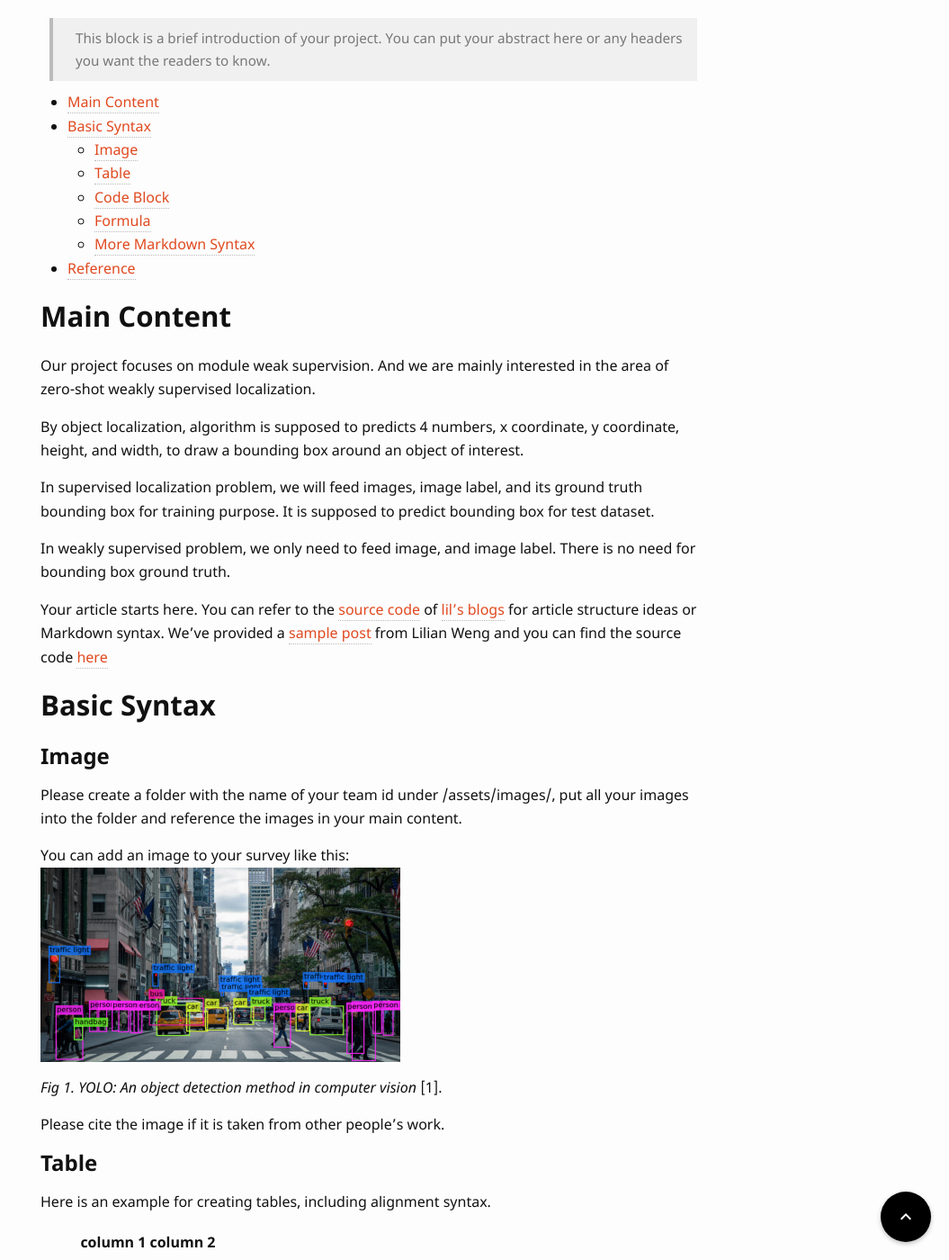
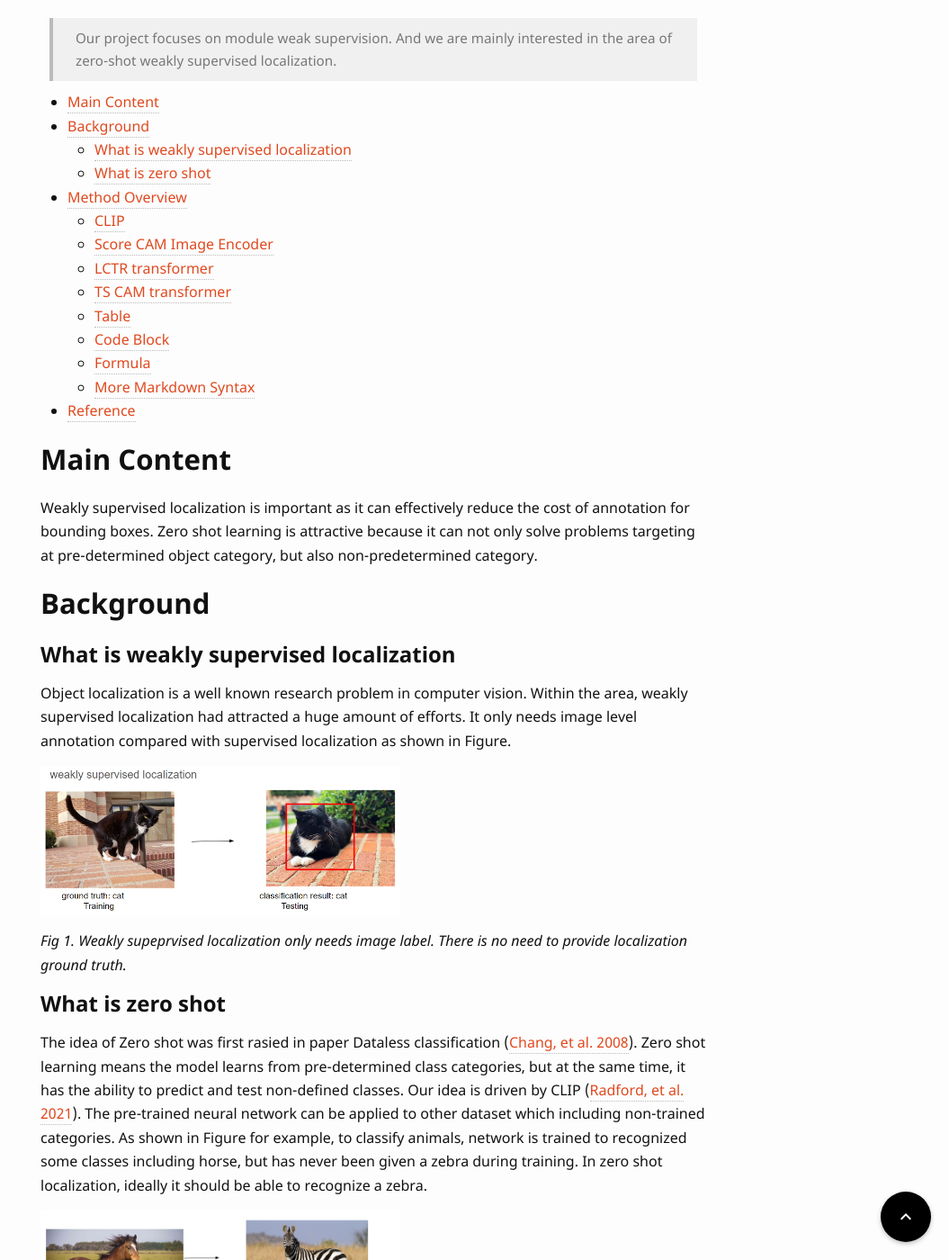
Before and after one commit to UCLAdeepvision/CS269-projects-2022spring, a Jekyll site: the page built from _posts/2022-04-10-team03-instruction-to-post.md, in a window 1280 px wide and 1400 px high, scrolled down 282 px. Shown: the whole window at 90% size, without its empty margins (225-1280 px from the left). Built offline with Jekyll 4.4.1, drawn with Linux system fonts in a browser that asks for light colours; some web fonts are replaced; formulas are drawn with MathJax 3; comment, search, counter and statistics services are not loaded; some of the changed text lies outside the part shown.

Commit message:
background + intro

```diff
--- a/_posts/2022-04-10-team03-instruction-to-post.md
+++ b/_posts/2022-04-10-team03-instruction-to-post.md
@@ -1,13 +1,13 @@
 ---
 layout: post
 comments: true
-title: Zero-shot weakly Supervised Localization
+title: Zero-shot weakly Supervised Localization using CLIP
 author: Jingdong Gao, Jiarui Wang
 date: 2022-04-19
 ---
 
 
-> This block is a brief introduction of your project. You can put your abstract here or any headers you want the readers to know.
+> Our project focuses on module weak supervision. And we are mainly interested in the area of zero-shot weakly supervised localization.
 
 <!--more-->
 {: class="table-of-content"}
@@ -15,28 +15,54 @@ date: 2022-04-19
 {:toc}
 
 ## Main Content
-Our project focuses on module weak supervision. And we are mainly interested in the area of zero-shot weakly supervised localization.
+Weakly supervised localization is important as it can effectively reduce the cost of annotation for bounding boxes. Zero shot learning is attractive because it can not only solve problems targeting at pre-determined object category, but also non-predetermined category.
 
-By object localization, algorithm is supposed to predicts 4 numbers, x coordinate, y coordinate, height, and width, to draw a bounding box around an object of interest.
-
-In supervised localization problem, we will feed images, image label, and its ground truth bounding box for training purpose. It is supposed to predict bounding box for test dataset.
-
-In weakly supervised problem, we only need to feed image, and image label. There is no need for bounding box ground truth.
-
-Your article starts here. You can refer to the [source code](https://github.com/lilianweng/lil-log/tree/master/_posts) of [lil's blogs](https://lilianweng.github.io/lil-log/) for article structure ideas or Markdown syntax. We've provided a [sample post](https://ucladeepvision.github.io/CS188-Projects-2022Winter/2017/06/21/an-overview-of-deep-learning.html) from Lilian Weng and you can find the source code [here](https://raw.githubusercontent.com/UCLAdeepvision/CS188-Projects-2022Winter/main/_posts/2017-06-21-an-overview-of-deep-learning.md)
-
-## Basic Syntax
-### Image
-Please create a folder with the name of your team id under /assets/images/, put all your images into the folder and reference the images in your main content.
-
-You can add an image to your survey like this:
-![YOLO]({{ '/assets/images/UCLAdeepvision/object_detection.png' | relative_url }})
-{: style="width: 400px; max-width: 100%;"}
-*Fig 1. YOLO: An object detection method in computer vision* [1].
-
-Please cite the image if it is taken from other people's work.
+## Background
 
 
+### What is weakly supervised localization
+
+Object localization is a well known research problem in computer vision. Within the area, weakly supervised localization had attracted a huge amount of efforts. It only needs image level annotation compared with supervised localization as shown in Figure.
+
+![Weakly supervised localization]({{ '/assets/images/team03/1.png' | relative_url }})
+{: style="width: 400px; max-width: 100%;"}
+*Fig 1. Weakly supeprvised localization only needs image label. There is no need to provide localization ground truth.*
+
+
+
+
+### What is zero shot
+
+The idea of Zero shot was first rasied in paper Dataless classification ([Chang, et al. 2008](http://www.cv-foundation.org/openaccess/content_cvpr_2016/papers/He_Deep_Residual_Learning_CVPR_2016_paper.pdf)). Zero shot learning means the model learns from pre-determined class categories, but at the same time, it has the ability to predict and test non-defined classes. Our idea is driven by CLIP ([Radford, et al. 2021](https://arxiv.org/pdf/2103.00020.pdf)). The pre-trained neural network can be applied to other dataset which including non-trained categories. As shown in Figure for example, to classify animals, network is trained to recognized some classes including horse, but has never been given a zebra during training. In zero shot localization, ideally it should be able to recognize a zebra.
+
+![Zero Shot]({{ '/assets/images/team03/2.png' | relative_url }})
+{: style="width: 400px; max-width: 100%;"}
+*Fig 1. Zero shot can be applied to any other dataset.*
+
+
+## Method Overview
+We plan to use CLIP ([Radford, et al. 2021](https://arxiv.org/pdf/2103.00020.pdf)) as our main backbone. For the weakly supervised localization problem, we will focus on two direction: image based encoder and transformer based encoder.
+
+### CLIP
+
+CLIP pretrained image classification model with language supervision. Model consists of an image encoder and and text encoders. Inputs are image, text pairs where texts are image captions. The model is trained with contrastive loss where matching pairs are positive examples and unmatched pairs are negative examples. Inner product of text embeddings and image embeddings.
+During inference time, given a new classification task with a set of labels and input image, we can use the pretrained text encoder to embed the labels and compute the inner product between the text embeddings and the image embedding from the image encoder. Then the class that generate the highest similarity score will be predicted.
+
+Then by combining CLIP with class activation/attention map methods, we attempt zero-shot object localization on novel datasets.
+
+CLIP has pretrained two types of image encoders, CNN based and transformer based.
+https://arxiv.org/pdf/1910.01279.pdf
+
+https://arxiv.org/pdf/2103.00020.pdf
+
+Image encoder可以用resnet， 当成一个cnn，就可以把cam加进去。把text encoder I*T的结果当成是weight, 然后apply back to activation map
+
+
+### Score CAM Image Encoder
+
+### LCTR transformer
+
+### TS CAM transformer
 ### Table
 Here is an example for creating tables, including alignment syntax.
 
@@ -73,8 +99,6 @@ You can find more Markdown syntax at [this page](https://www.markdownguide.org/b
 
 
 ## Reference
-Please make sure to cite properly in your work, for example:
-
 [1] Gao, Wan, et al. "TS-CAM: Token Semantic Coupled Attention Map for Weakly Supervised Object Localization." *International Conference on Computer Vision*. 2021.
 
 [2] Radford, Kimm et al. "Learning Transferable Visual Models From Natural Language Supervision." *Arxiv*. 2021.
```
